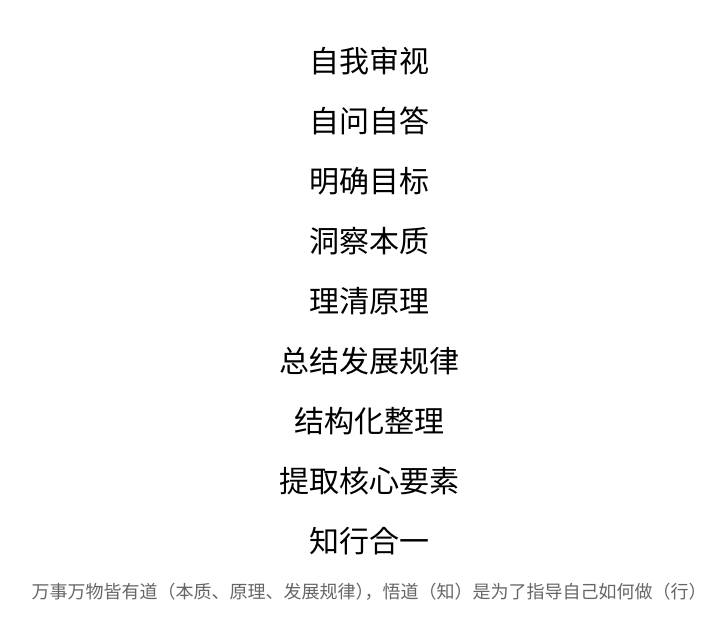
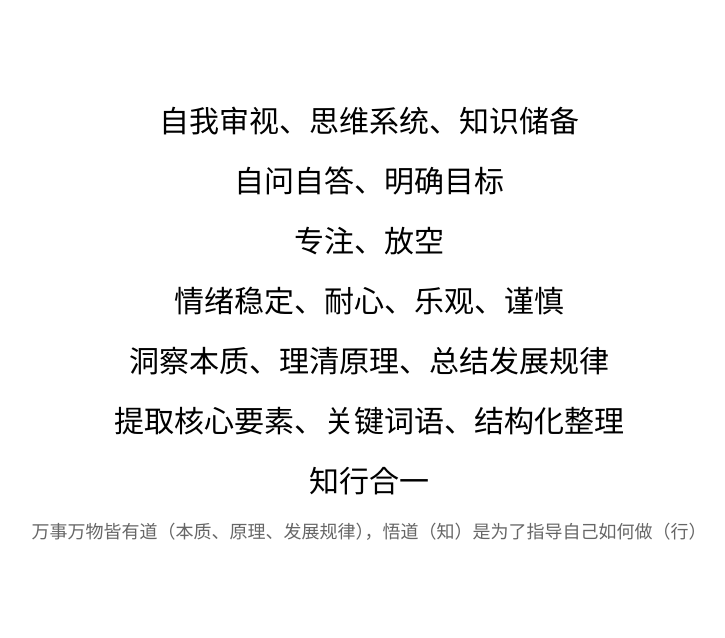
Before and after one commit to wangchaotv/a, a plain HTML site: page index.html in a window 1280 px wide. Shown: the whole page, without its empty margins (271-996 px from the left). Drawn offline with Linux system fonts and the light colour scheme; a web font is replaced by a local one.

Commit message:
Update index.html

```diff
--- a/index.html
+++ b/index.html
@@ -54,14 +54,12 @@
   </head>
   <body>
     <div id="content">
-      <div>自我审视</div>
-      <div>自问自答</div>
-      <div>明确目标</div>
-      <div>洞察本质</div>
-      <div>理清原理</div>
-      <div>总结发展规律</div>
-      <div>结构化整理</div>
-      <div>提取核心要素</div>
+      <div>自我审视、思维系统、知识储备</div>
+      <div>自问自答、明确目标</div>
+      <div>专注、放空</div>
+      <div>情绪稳定、耐心、乐观、谨慎</div>
+      <div>洞察本质、理清原理、总结发展规律</div>
+      <div>提取核心要素、关键词语、结构化整理</div>
       <div>知行合一</div>
       <div id="z">万事万物皆有道（本质、原理、发展规律），悟道（知）是为了指导自己如何做（行）</div>
     </div>
```
